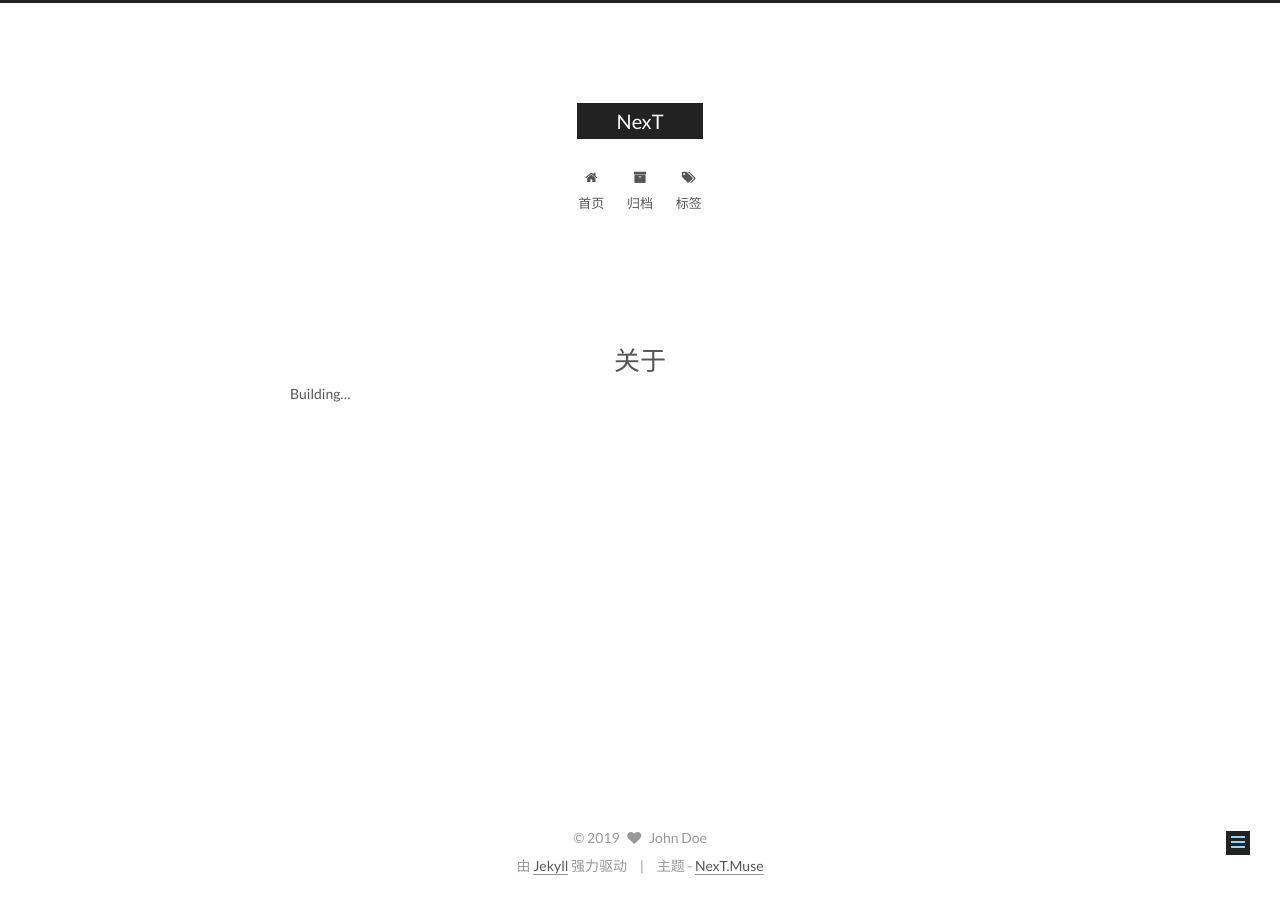
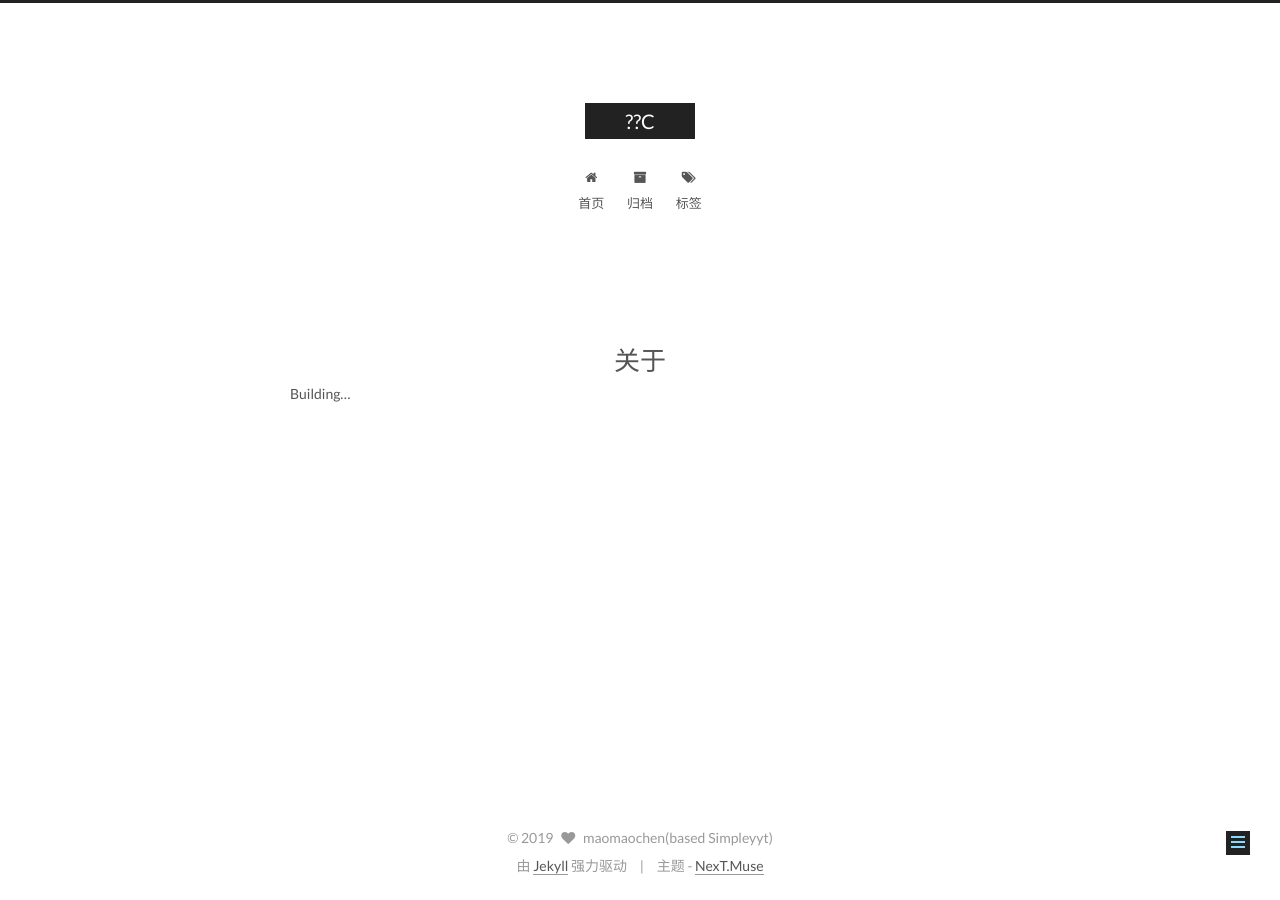
Before and after one commit to maomaochen/maomaochen.github.io, a Jekyll site: the page built from about/index.md, in a window 1280 px wide. Built offline with Jekyll 4.4.1, drawn with Linux system fonts in a browser that asks for light colours.

Commit message:
Update _config.yml

```diff
--- a/_config.yml
+++ b/_config.yml
@@ -4,10 +4,10 @@
 # ---------------------------------------------------------------
 
 # Site
-title: NexT
+title: ??C
 subtitle:
 description:
-author: John Doe
+author: maomaochen(based Simpleyyt)
 # Support language: de, en, fr-FR, id, ja, ko, pt-BR, pt, ru, zh-Hans, zh-hk, zh-tw
 language: zh-Hans
 date_format: '%Y-%m-%d'
```
